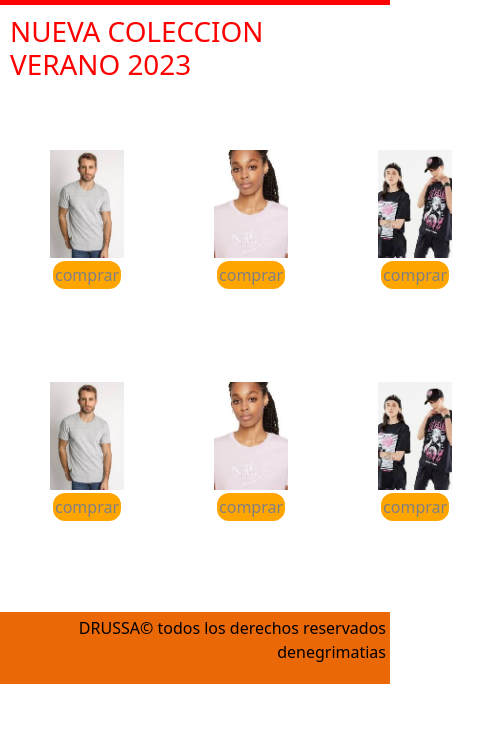
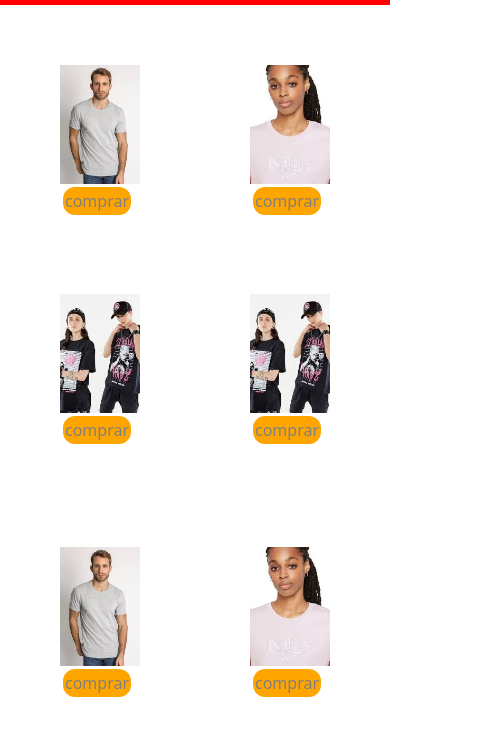
Before and after one commit to tuteguille/entregatres, a website: page pages/hombre.html in a window 390 px wide. Shown: the part 93-826 px from the top of the page, 492 px wide, since content can reach past the window. Drawn offline with nearby package versions, Linux system fonts and the light colour scheme.

Commit message:
correccionmedia

```diff
--- a/pages/hombre.html
+++ b/pages/hombre.html
@@ -42,8 +42,6 @@
 </div>
 <div id="galleryHM" >
 <main >
-  <h1>NUEVA COLECCION VERANO 2023</h1>
-
   <div  class="gallery-container">
     <div class="gallery__1" >
    <img src="../img/nuevah1.jpeg" alt="imagenmodeloremera" class="gallery__mujer" >
@@ -64,11 +62,11 @@
    <button type="button"  >comprar</button></div>
     </div>
 
-    <!-- <div class="gallery__1" >
+    <div class="gallery__1" >
        <img src="../img/nuevaMH1.jpeg" alt="imagenmodeloremera" class="gallery__mujer" >
        <div id="comprar" >
        <button type="button"  >comprar</button></div>
-        </div> -->
+        </div>
    </div><br>
    <!-- <br><br><br><br><br><br><br><br><br> -->
 
@@ -92,19 +90,20 @@
    <button type="button"  >comprar</button></div>
     </div>
 
-    <!-- <div class="gallery__1" >
+    <div class="gallery__1" >
        <img src="../img/nuevaMH1.jpeg" alt="imagenmodeloremera" class="gallery__mujer" >
        <div id="comprar" >
        <button type="button"  >comprar</button></div>
-        </div> -->
+        </div>
    </div>
    <br><br><br>
+
 
 </main>
 </div>
 
 
-
+<br><br>
     <footer>
     <div class="container-fluid w-100 p-1 fs-6  text-end text-dark text-bold" >
       <p>DRUSSA© todos los derechos reservados    denegrimatias</p>
--- a/scss/_media.scss
+++ b/scss/_media.scss
@@ -5,6 +5,8 @@
 
 
 }
+
+
 
 
 @media screen and (max-width: 768px){
@@ -19,11 +21,11 @@
   }
 
 
- .gallery-container{
+ main{ .gallery-container{
 
     grid-template-columns: repeat(2, 4fr);
 
-    grid-auto-rows: 60%;
+    grid-auto-rows: 50%;
 
 
 
@@ -51,3 +53,5 @@
 
 
  }
+
+ }
--- a/scss/drussa/_body.scss
+++ b/scss/drussa/_body.scss
@@ -1,5 +1,4 @@
 *{
     margin: 0;
     padding: 0;
-    height: auto;
     box-sizing: border-box; }
--- a/scss/drussa/_main.scss
+++ b/scss/drussa/_main.scss
@@ -6,7 +6,7 @@ main{
     .gallery-container{
 
         display: grid;
-        grid-template-columns: repeat(3, 2fr);
+        grid-template-columns: repeat(4, 2fr);
         grid-auto-rows: 100%;
         padding: 10px;
         grid-gap: 10px;
@@ -18,7 +18,8 @@ main{
     }
     .gallery__1{
 
-        padding: 40px;
+            margin: 10px;
+            padding: 40px;
 
     }
 
```
Also changed, not shown: index.html (+1 -1 lines), pages/inicio.html (+1 -1 lines), pages/mujer.html (+5 -5 lines), pages/nosotros.html (+1 -1 lines), css/style.css, 1 other file.
